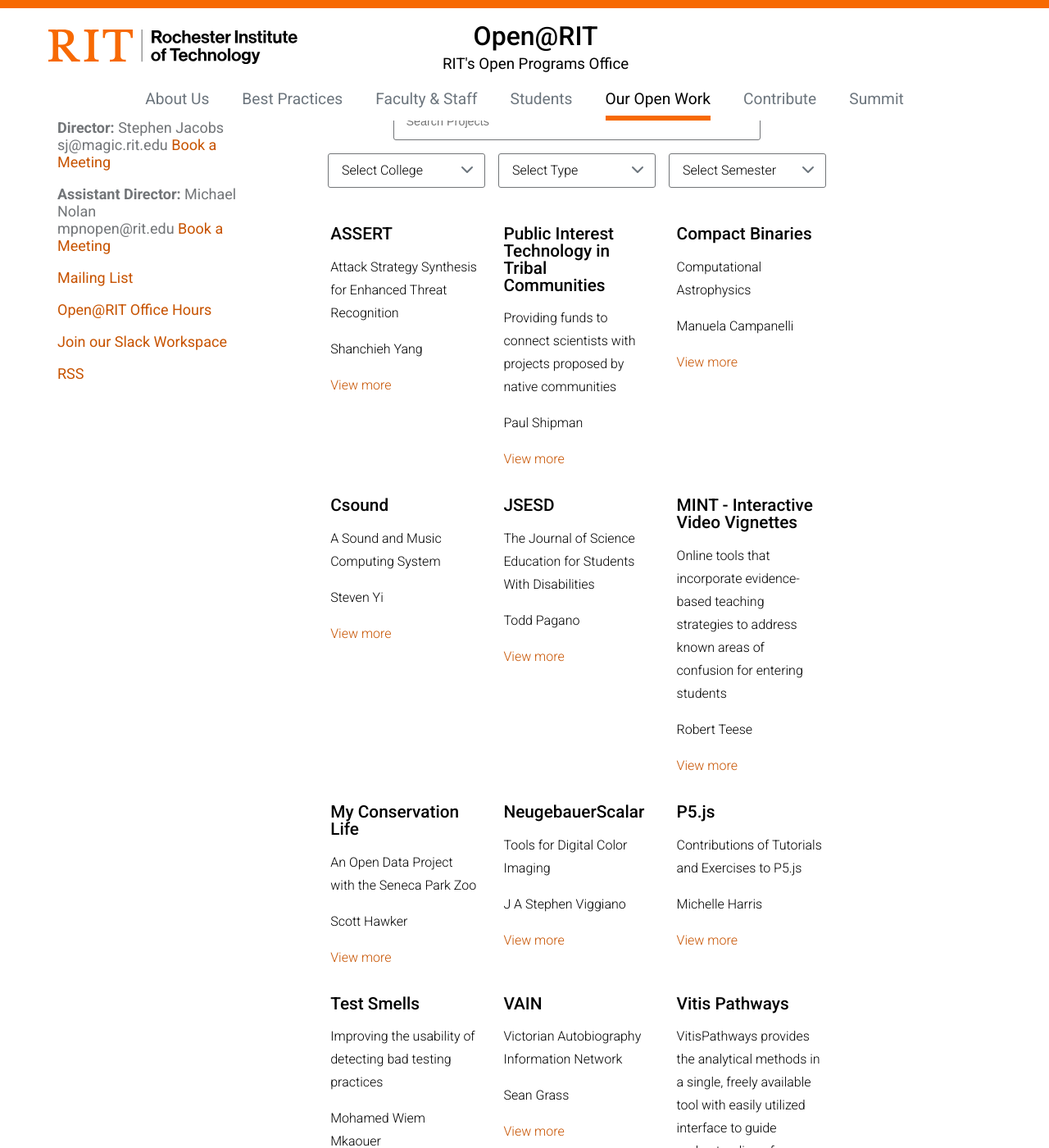
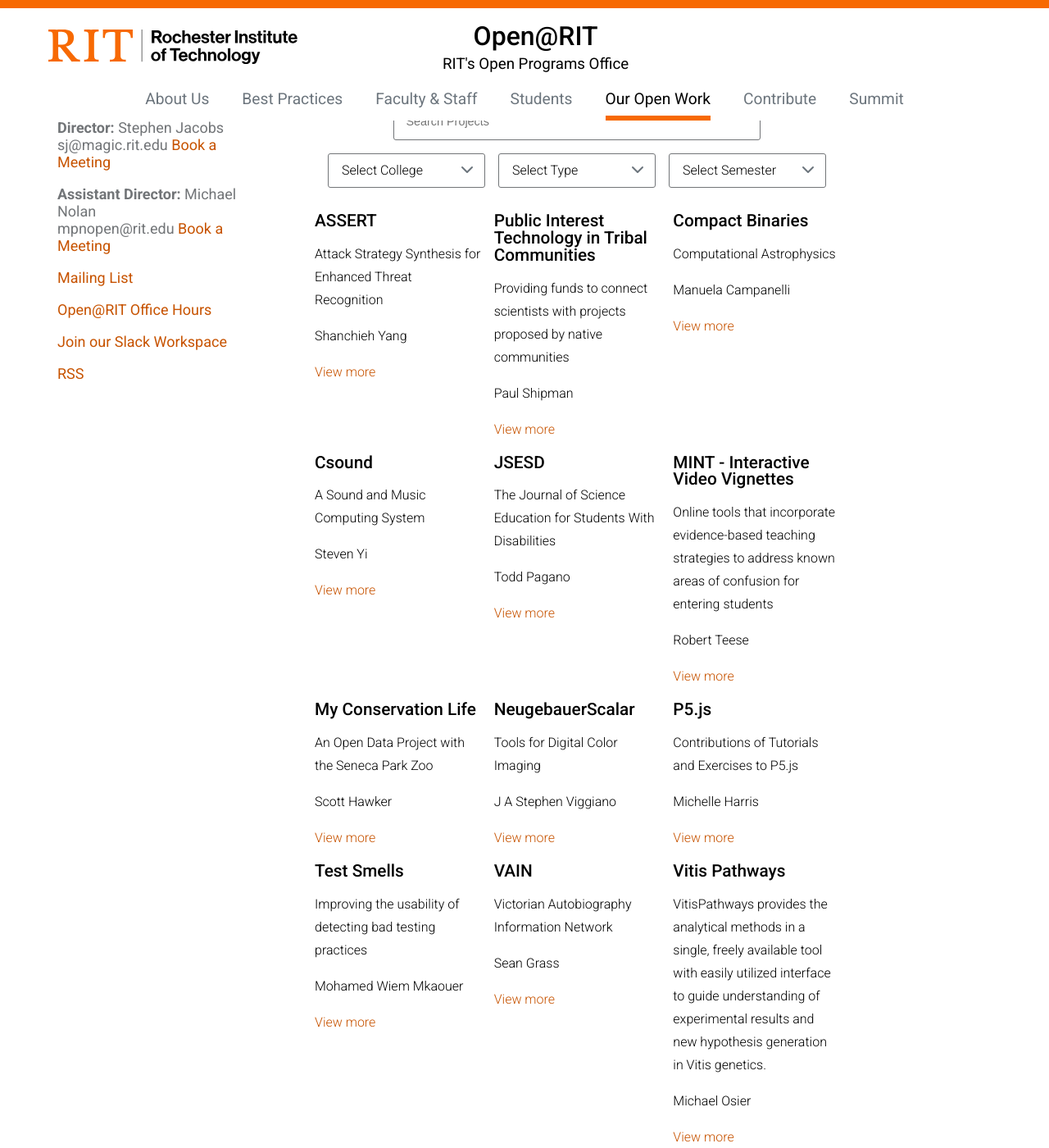
Before and after one commit to FOSSRIT/open-rit-website, a Jekyll site: the page built from our-work/fellows-projects.md, in a window 1280 px wide and 1400 px high, scrolled down 766 px. Shown: the whole window at 82% size. Built offline with Jekyll 4.4.1, drawn with Linux system fonts in a browser that asks for light colours.

Commit message:
fix Robert Teese faculty data, use grid layout for projects grid entries

```diff
--- a/_data/fellows.yml
+++ b/_data/fellows.yml
@@ -42,12 +42,12 @@
 #  project: Compact Binaries
 #  project-desc: Computational Astrophysics
 
-- name: Bob Teese
+- name: Robert Teese
   email: rbtsps@rit.edu
   link: https://www.rit.edu/directory/rbtsps-robert-teese
   college: College of Science
   position: Research Faculty
-  headshot: /assets/images/pages/our-work/fellows/bob-teese.webp
+  headshot: /assets/images/pages/our-work/fellows/robert-teese.webp
 #  project: The Mint Project
 #  project-desc: Interactive Video-Enhanced Tutorials
 
--- a/_sass/includes/_projects-grid.scss
+++ b/_sass/includes/_projects-grid.scss
@@ -35,18 +35,12 @@
 }
 
 #projects-container {
-	display: flex;
-	flex-direction: row;
-	flex-wrap: wrap;
-	justify-content: center;
+	display: grid;
+	grid-template-columns: repeat(auto-fill, minmax(200px, 1fr));
+	gap: 1em;
 }
 
 .project {
-	flex-basis: 33%;
-	min-width: 200px;
-	box-sizing: border-box;
-	padding: 1em;
-
 	h2 {
 		font-size: 1.3em;
 		margin: 0;
```
